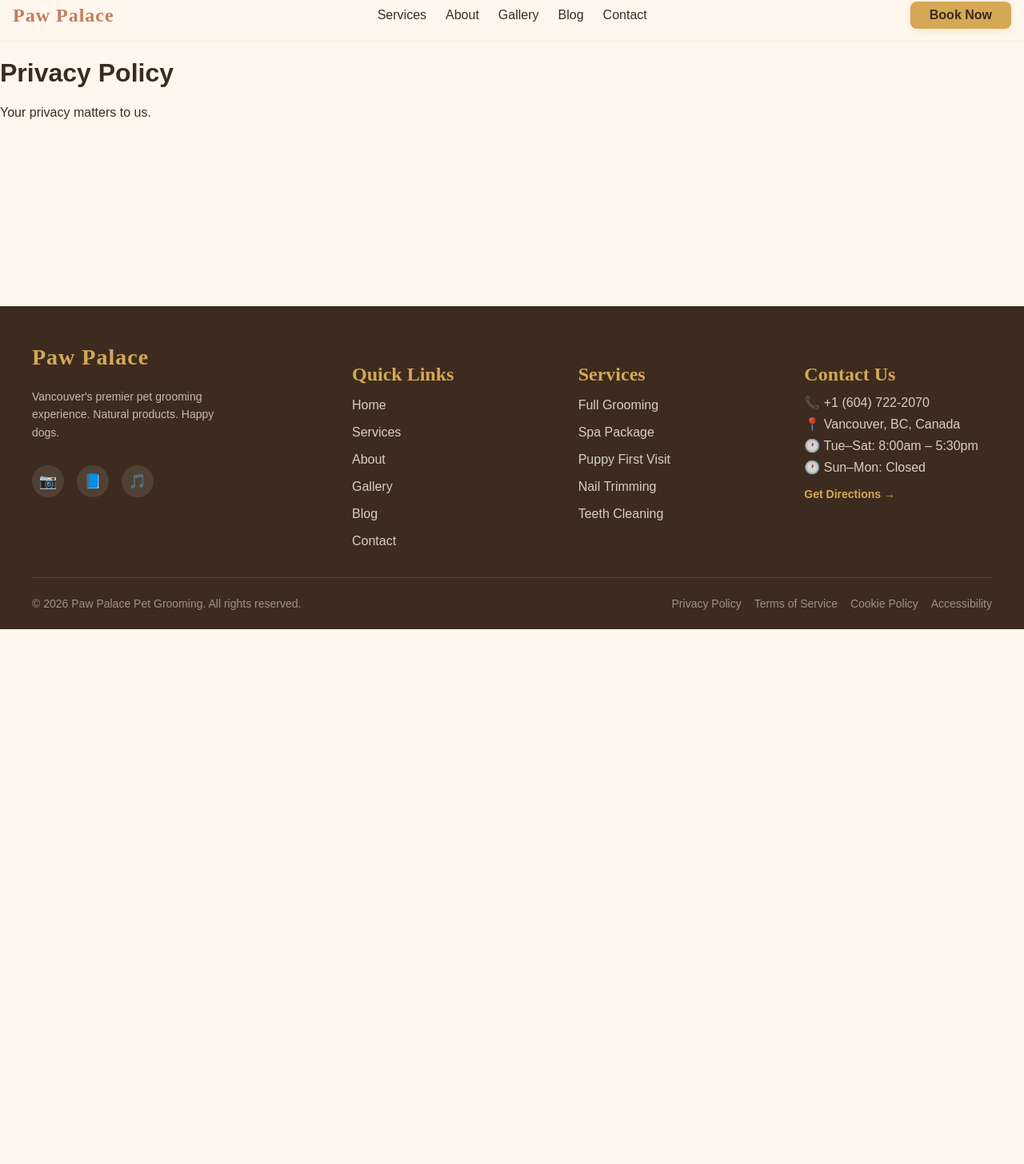
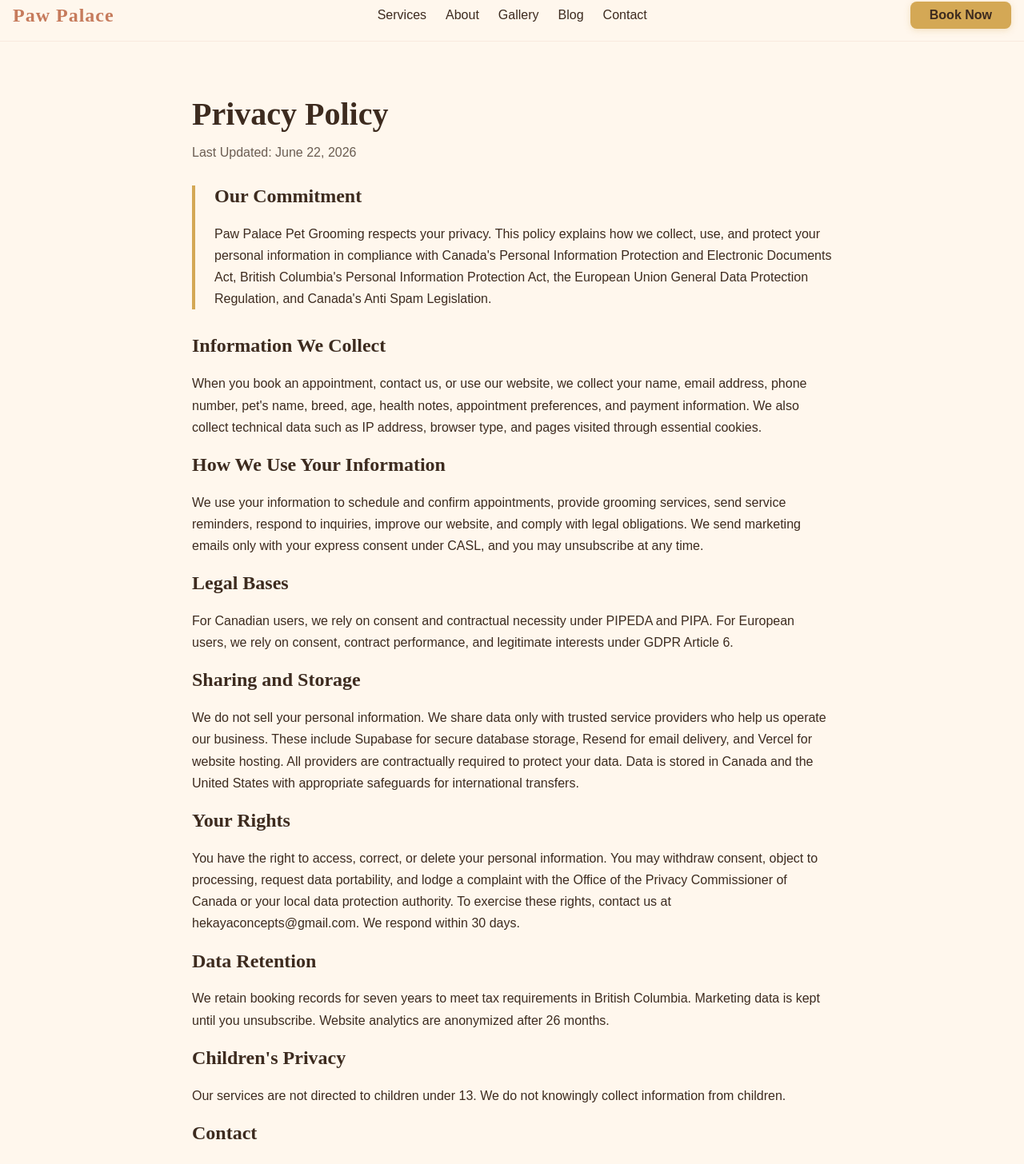
Before and after one commit to hekayaconcepts/paw-palace, a Next.js app: page /privacy in a window 1280 px wide. Shown: the part 13-1469 px from the top of the page at 80% size. Before the commit the page ends 800 px from the top, so only its background shows below. Built offline with nearby package versions, Linux system fonts and the light colour scheme.

Commit message:
feat: add Privacy Policy with PIPEDA, PIPA, GDPR, CASL compliance

```diff
--- a/src/app/privacy/page.tsx
+++ b/src/app/privacy/page.tsx
@@ -1,8 +1,39 @@
-export default function Page() {
+export default function PrivacyPolicy() {
   return (
-    <main>
-      <h1>Privacy Policy</h1>
-      <p>Your privacy matters to us.</p>
-    </main>
-  );
+    <div style={{ backgroundColor: '#FFF7ED', minHeight: '100vh', padding: '40px 24px' }}>
+      <div style={{ maxWidth: '800px', margin: '0 auto' }}>
+        <h1 style={{ fontFamily: 'Playfair Display, serif', color: '#3D2B1F', fontSize: '2.5rem', marginBottom: '8px' }}>Privacy Policy</h1>
+        <p style={{ fontFamily: 'DM Sans, sans-serif', color: '#6B5D52', marginBottom: '32px' }}>Last Updated: June 22, 2026</p>
+
+        <div style={{ borderLeft: '4px solid #D4A855', paddingLeft: '24px', marginBottom: '32px' }}>
+          <h2 style={{ fontFamily: 'Playfair Display, serif', color: '#3D2B1F', marginTop: 0 }}>Our Commitment</h2>
+          <p style={{ fontFamily: 'DM Sans, sans-serif', color: '#3D2B1F', lineHeight: 1.7 }}>Paw Palace Pet Grooming respects your privacy. This policy explains how we collect, use, and protect your personal information in compliance with Canada's Personal Information Protection and Electronic Documents Act, British Columbia's Personal Information Protection Act, the European Union General Data Protection Regulation, and Canada's Anti Spam Legislation.</p>
+        </div>
+
+        <h2 style={{ fontFamily: 'Playfair Display, serif', color: '#3D2B1F' }}>Information We Collect</h2>
+        <p style={{ fontFamily: 'DM Sans, sans-serif', lineHeight: 1.7, color: '#3D2B1F' }}>When you book an appointment, contact us, or use our website, we collect your name, email address, phone number, pet's name, breed, age, health notes, appointment preferences, and payment information. We also collect technical data such as IP address, browser type, and pages visited through essential cookies.</p>
+
+        <h2 style={{ fontFamily: 'Playfair Display, serif', color: '#3D2B1F' }}>How We Use Your Information</h2>
+        <p style={{ fontFamily: 'DM Sans, sans-serif', lineHeight: 1.7, color: '#3D2B1F' }}>We use your information to schedule and confirm appointments, provide grooming services, send service reminders, respond to inquiries, improve our website, and comply with legal obligations. We send marketing emails only with your express consent under CASL, and you may unsubscribe at any time.</p>
+
+        <h2 style={{ fontFamily: 'Playfair Display, serif', color: '#3D2B1F' }}>Legal Bases</h2>
+        <p style={{ fontFamily: 'DM Sans, sans-serif', lineHeight: 1.7, color: '#3D2B1F' }}>For Canadian users, we rely on consent and contractual necessity under PIPEDA and PIPA. For European users, we rely on consent, contract performance, and legitimate interests under GDPR Article 6.</p>
+
+        <h2 style={{ fontFamily: 'Playfair Display, serif', color: '#3D2B1F' }}>Sharing and Storage</h2>
+        <p style={{ fontFamily: 'DM Sans, sans-serif', lineHeight: 1.7, color: '#3D2B1F' }}>We do not sell your personal information. We share data only with trusted service providers who help us operate our business. These include Supabase for secure database storage, Resend for email delivery, and Vercel for website hosting. All providers are contractually required to protect your data. Data is stored in Canada and the United States with appropriate safeguards for international transfers.</p>
+
+        <h2 style={{ fontFamily: 'Playfair Display, serif', color: '#3D2B1F' }}>Your Rights</h2>
+        <p style={{ fontFamily: 'DM Sans, sans-serif', lineHeight: 1.7, color: '#3D2B1F' }}>You have the right to access, correct, or delete your personal information. You may withdraw consent, object to processing, request data portability, and lodge a complaint with the Office of the Privacy Commissioner of Canada or your local data protection authority. To exercise these rights, contact us at hekayaconcepts@gmail.com. We respond within 30 days.</p>
+
+        <h2 style={{ fontFamily: 'Playfair Display, serif', color: '#3D2B1F' }}>Data Retention</h2>
+        <p style={{ fontFamily: 'DM Sans, sans-serif', lineHeight: 1.7, color: '#3D2B1F' }}>We retain booking records for seven years to meet tax requirements in British Columbia. Marketing data is kept until you unsubscribe. Website analytics are anonymized after 26 months.</p>
+
+        <h2 style={{ fontFamily: 'Playfair Display, serif', color: '#3D2B1F' }}>Children's Privacy</h2>
+        <p style={{ fontFamily: 'DM Sans, sans-serif', lineHeight: 1.7, color: '#3D2B1F' }}>Our services are not directed to children under 13. We do not knowingly collect information from children.</p>
+
+        <h2 style={{ fontFamily: 'Playfair Display, serif', color: '#3D2B1F' }}>Contact</h2>
+        <p style={{ fontFamily: 'DM Sans, sans-serif', lineHeight: 1.7, color: '#3D2B1F' }}>Paw Palace Pet Grooming, Vancouver, British Columbia, Canada. Email: hekayaconcepts@gmail.com</p>
+      </div>
+    </div>
+  )
 }
```
